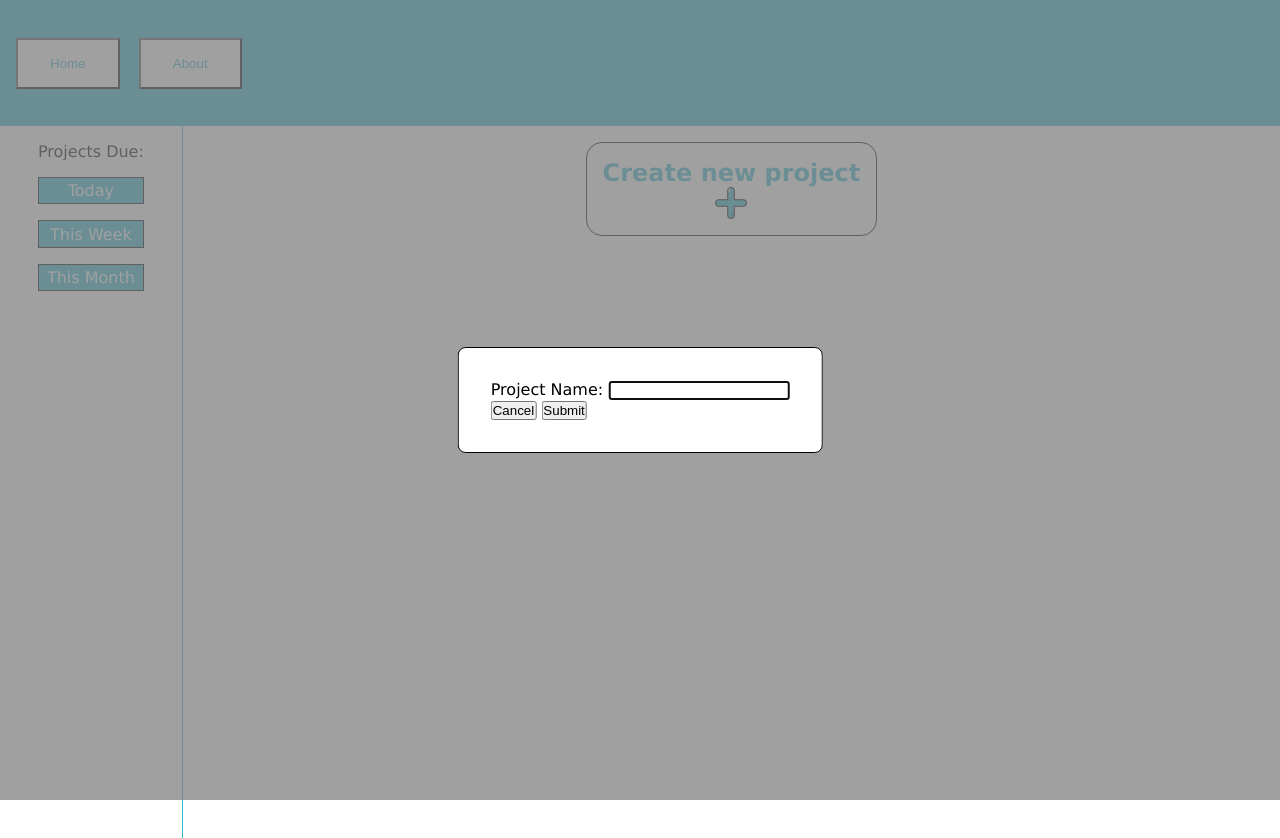
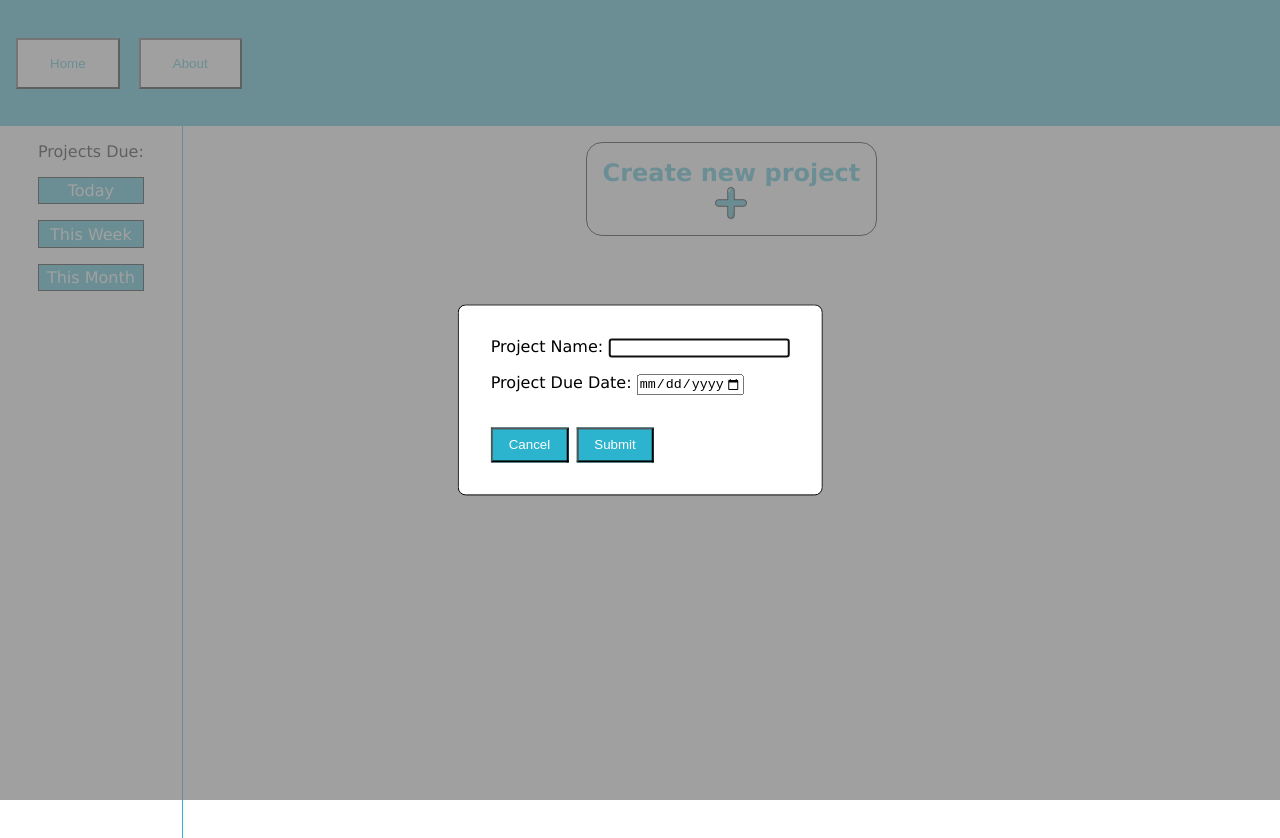
Before and after one commit to m-queszel/todo-list, a website built with webpack: page src/template.html in a window 1280 px wide. Both pictures are taken after a click on the picture 731 px from the left and 203 px from the top of the page. Shown: the top 838 px of the page. Built offline with nearby package versions, Linux system fonts and the light colour scheme.

Commit message:
Added the ability to store due date for project/task and display it as a deadline

```diff
--- a/src/buttonHandler.js
+++ b/src/buttonHandler.js
@@ -9,6 +9,7 @@ export default function buttonHandler() {
   const submitButton = document.querySelector("#submitBtn");
   const projectNameInput = document.querySelector("#project-name-input");
   const errorMsg = document.createElement("p");
+  const projectEndDate = document.querySelector("#project-end-date");
 
   closeButton.addEventListener("click", () => {
     projectNameInput.value = "";
@@ -54,6 +55,7 @@ export default function buttonHandler() {
       projectListArr.push({
         projectName: newProject.getProjectName(),
         todoList: newProject.getTodoList(),
+        projectDueDate: projectEndDate.value,
       });
 
       localStorage.setItem("projectList", JSON.stringify(projectListArr));
--- a/src/homePage.js
+++ b/src/homePage.js
@@ -46,7 +46,10 @@ export default function initializeHomepage() {
     card.classList.add("card");
     const cardTitle = document.createElement("h2");
     cardTitle.textContent = project.projectName;
+    const cardDueDate = document.createElement("p");
+    cardDueDate.innerHTML = `Deadline: <b>${project.projectDueDate}</b>`;
     card.appendChild(cardTitle);
+    card.appendChild(cardDueDate);
 
     const removeProject = xIcon.cloneNode(true);
 
--- a/src/styles.css
+++ b/src/styles.css
@@ -109,8 +109,29 @@ dialog:not([open]) {
 dialog {
   display: grid;
   padding: 1rem;
+  gap: 0.5rem;
   max-width: 90vw;
-  background: white;
+}
+
+dialog div {
+  display: flex;
+  gap: 0.5rem;
+  margin-top: 1rem;
+}
+
+dialog div button {
+  padding: 0.5rem 1rem;
+  background-color: var(--primary-text-color);
+  color: white;
+}
+
+dialog form {
+  display: grid;
+  gap: 1rem;
+}
+
+dialog div button:hover {
+  box-shadow: black 0.05rem 0.05rem;
 }
 
 dialog[open] {
--- a/src/template.html
+++ b/src/template.html
@@ -28,9 +28,13 @@
         <label for="project-name-input">Project Name:</label>
         <input type="text" id="project-name-input" name="project-name-input">
       </p>
+      <p>
+        <label for="project-end-date">Project Due Date:</label>
+        <input type="date" id="project-end-date" name="project-end-date" max="2050-12-31">
+      </p>
       <div>
         <button value="cancel" formmethod="dialog" id="close-button" type="button">Cancel</button>
-        <button id="submitBtn" value="default" type="submit">Submit</button>
+        <button id="submitBtn" value="default" type="submit project-end-date">Submit</button>
       </div>
     </form>
   </dialog>
```
